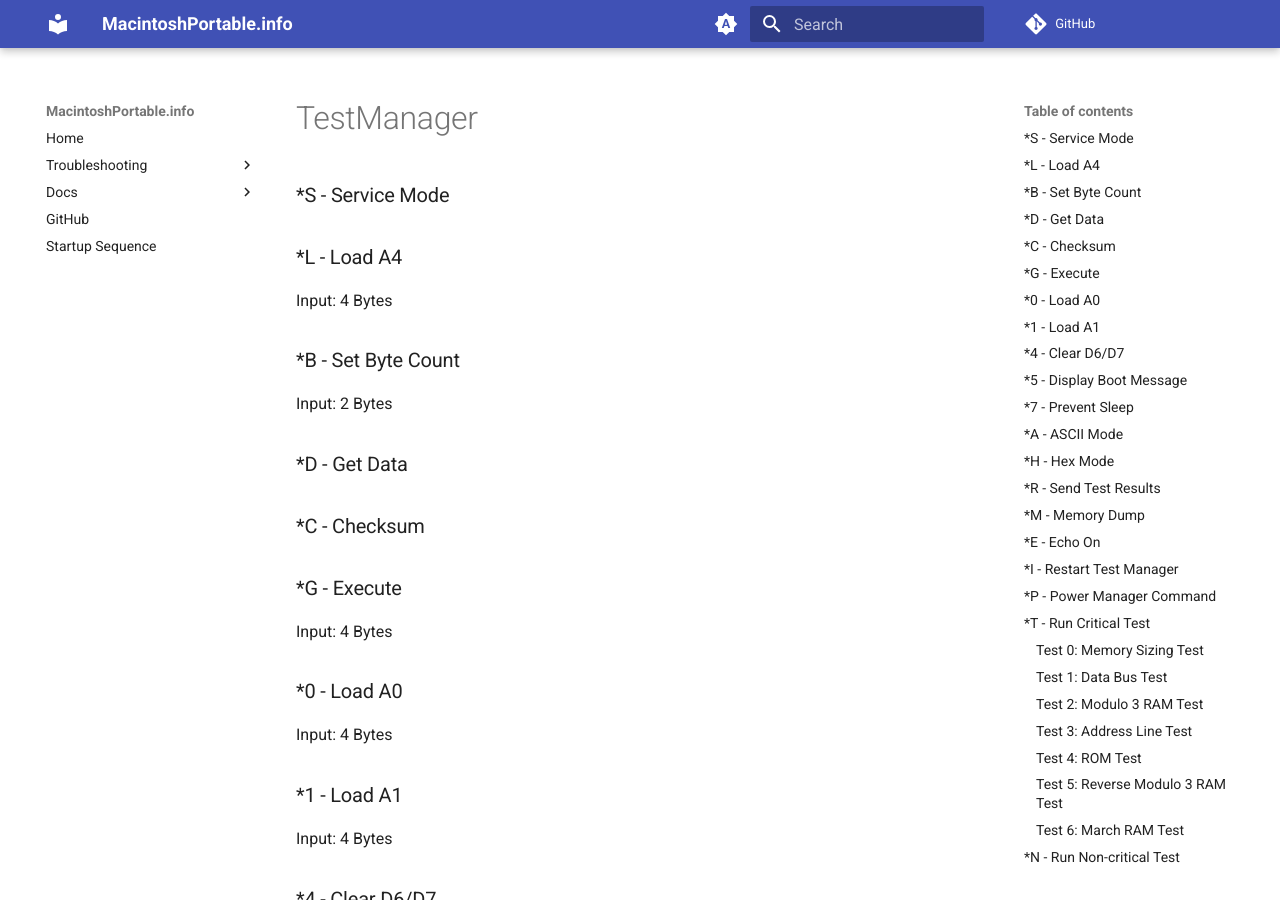
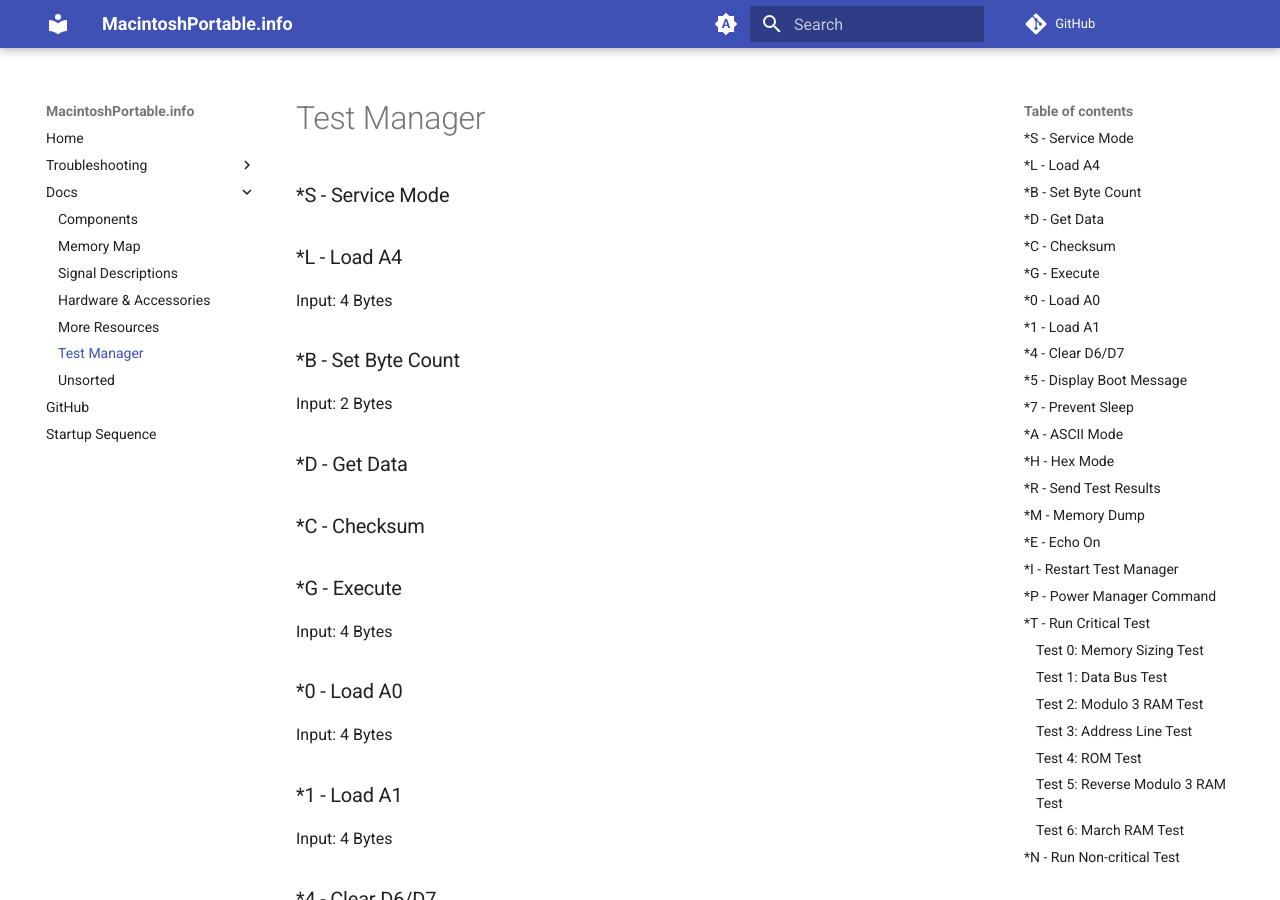
Before and after one commit to rezafouladian/MacintoshPortable, an MkDocs documentation site: the page built from docs/TestManager.md, in a window 1280 px wide and 900 px high. Built offline with MkDocs 1.6.1 and Material for MkDocs 9.7.7, drawn with Linux system fonts in a browser that asks for light colours; comment, search, counter and statistics services are not loaded.

Commit message:
Add more pages to menu

```diff
--- a/mkdocs.yml
+++ b/mkdocs.yml
@@ -14,6 +14,8 @@ nav:
     - Signal Descriptions: SignalDescriptions.md
     - Hardware & Accessories: HardwareAndAccessories.md
     - More Resources: MoreResources.md
+    - Test Manager: TestManager.md
+    - Unsorted: Unsorted.md
   - GitHub: https://github.com/rezafouladian/macintoshportable
   - Startup Sequence: StartupSequence.md
 theme:
```
Also changed, not shown: docs/Unsorted.md (+3 -0 lines).
